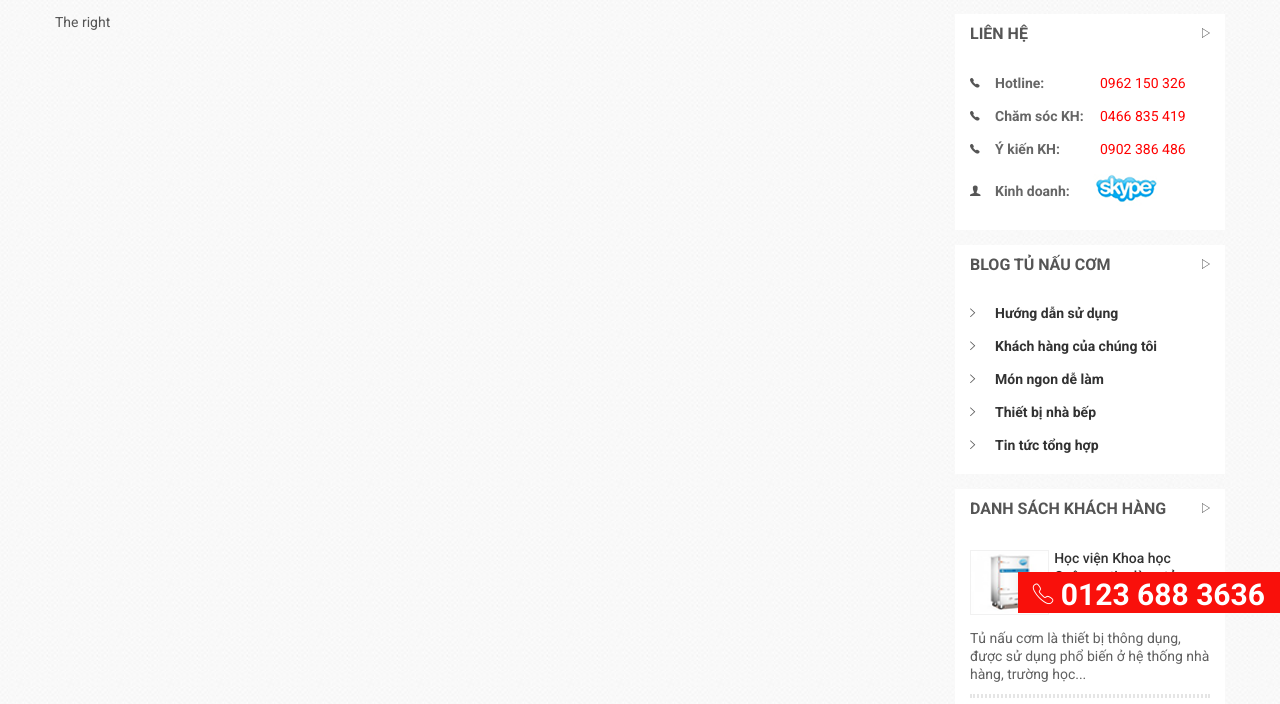
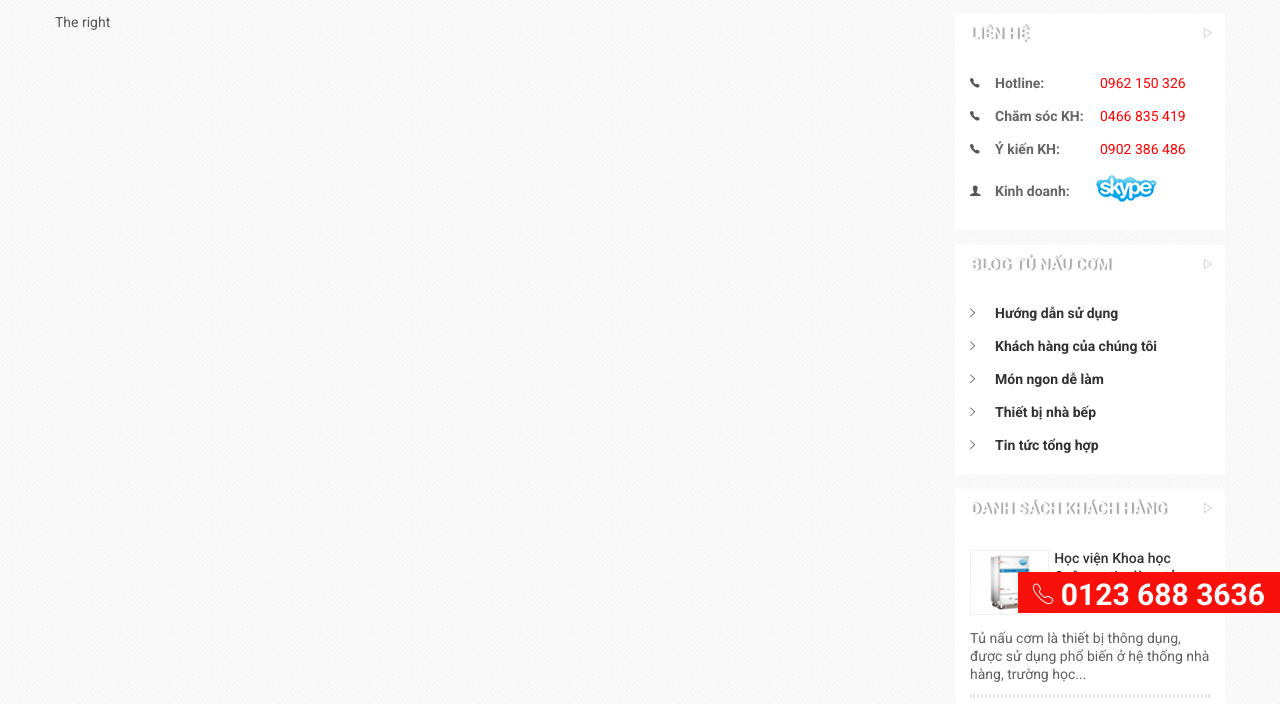
Before and after one commit to minhnguyen1991/DemoGit, a PHP site: page /ProjectInoxAnhTrang/index.html in a window 1280 px wide. Shown: the part 187-891 px from the top of the page. Run offline with PHP 8.4, Linux system fonts and the light colour scheme.

Commit message:
modified-right-content-title

```diff
--- a/ProjectInoxAnhTrang/css/style.css
+++ b/ProjectInoxAnhTrang/css/style.css
@@ -198,6 +198,10 @@
     font-size: 16px;
     position: relative;
 }
+.right-item_title span {
+    text-shadow: 2px 0px 1px #0000005c;
+    color: #fff;
+}
 .right-item_title .icons {
     position: absolute;
     top: 0;
```
